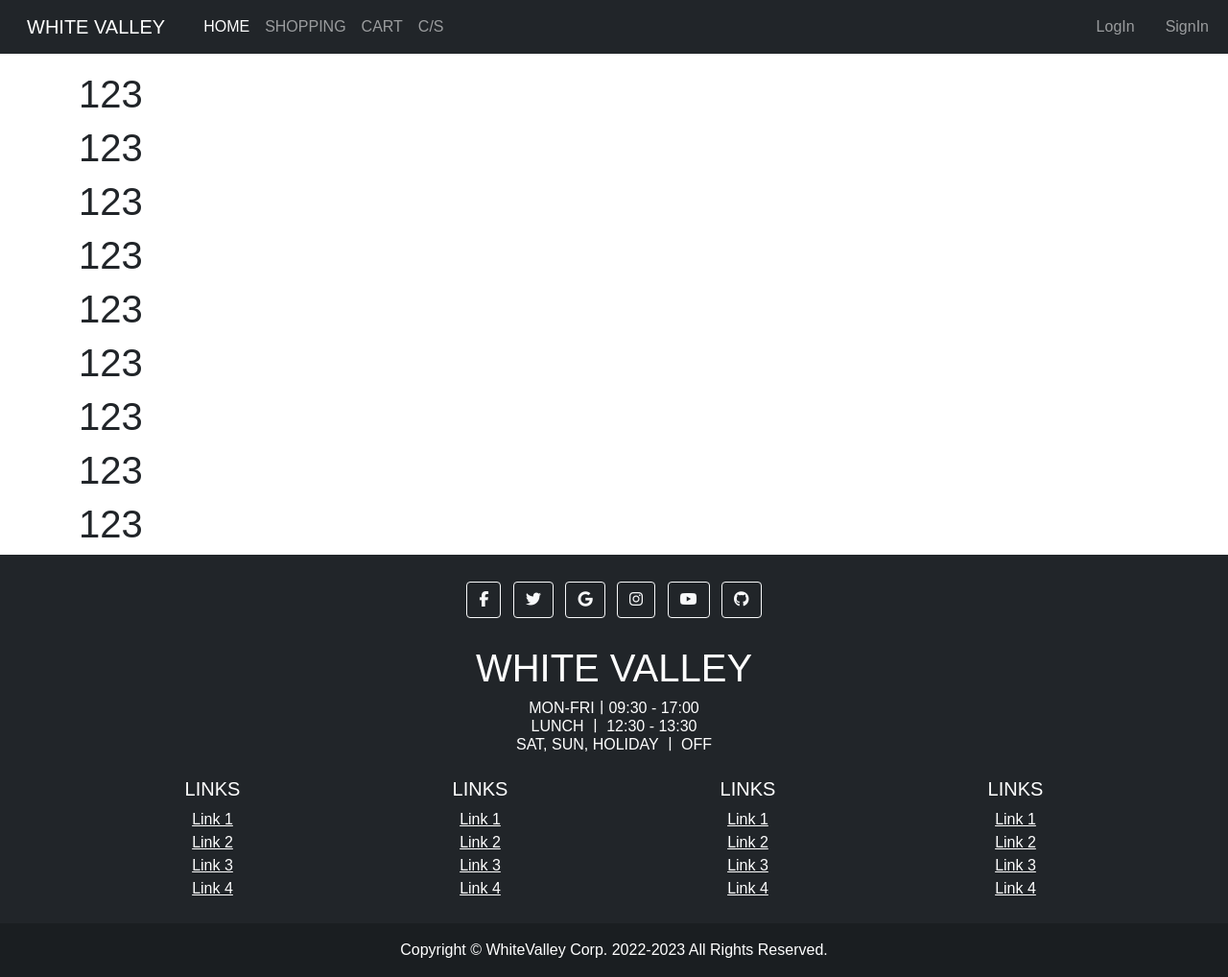
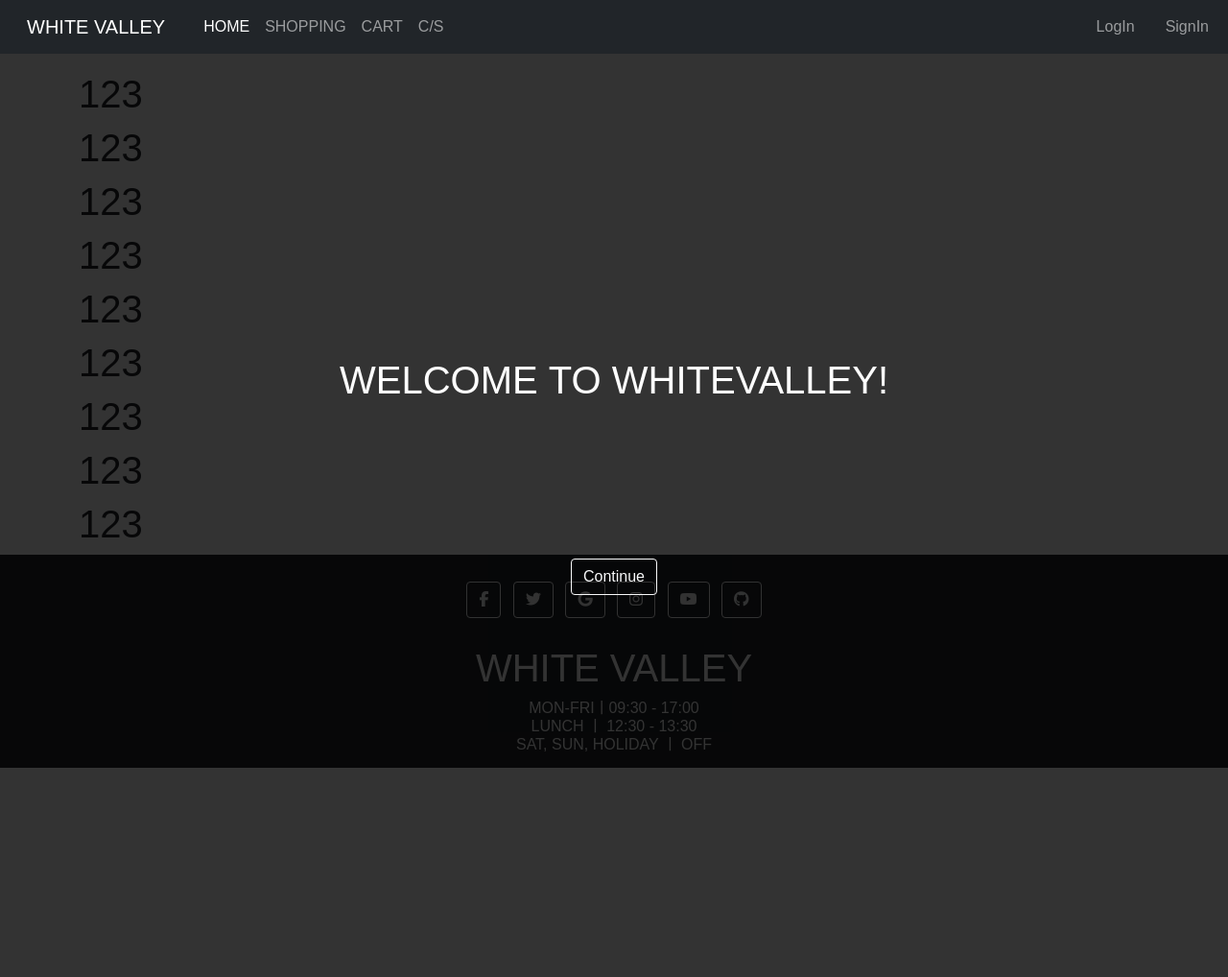
Before and after one commit to jeonghyeonkim1/WhiteValley, a Django app: page /whitevalley/ in a window 1280 px wide. Shown: the whole page at 96% size. After the commit the page ends 800 px from the top, so only its background shows below. Run offline with Django 3.2, Linux system fonts and the light colour scheme; some libraries are stand-ins or nearby versions.

Commit message:
jh#0327_02
1. home.js
=> home start effect 추가
2. css 적용되지 않는 현상 수정
3. block명 변경
=> style -> attachment

```diff
--- a/shop/templates/base.html
+++ b/shop/templates/base.html
@@ -5,17 +5,15 @@
     <meta charset="utf-8">
     <meta name="viewport" content="width=device-width, initial-scale=1">
     <link href="{% static 'css/bootstrap.min.css' %}" rel="stylesheet">
+    <link rel="stylesheet" href="{% static 'css/base.css' %}">
     <script src="{% static 'js/bootstrap.bundle.min.js' %}"></script>
     <script src="https://ajax.googleapis.com/ajax/libs/jquery/3.6.0/jquery.min.js"></script>
     <script src="https://kit.fontawesome.com/7460690a88.js" crossorigin="anonymous"></script>
     <title>WHITE VALLEY</title>
-    {% block style %}
-        <!-- css 파일 => static/css 밑에 만들기, home.html 참고 -->
+    {% block attachment %}
+        <!-- 원하는 js, css 파일 -->
     {% endblock %}
-    <link rel="stylesheet" href="{% static 'css/base.css' %}">
 </head>
-<script>
-</script>
 <body>
     <nav class="navbar navbar-expand-lg navbar-dark bg-dark fixed-top">
         <div class="container-fluid">
--- a/shop/templates/home.html
+++ b/shop/templates/home.html
@@ -1,11 +1,16 @@
 {% extends 'base.html' %}
 
-{% block style %}
+{% block attachment %}
     {% load static %}
-    <link rel="stylesheet" href="{% static 'css/home.css' %}">
+    <link rel="stylesheet" href="{% static 'css/home.css' %}?ver=1">
+    <script src="{% static 'js/home.js' %}"></script>
 {% endblock %}
 
 {% block contents %}
+    <div id="greet" class="text-white position-fixed d-flex flex-column justify-content-center align-items-center">
+        <h1 id="typing">WELCOME TO WHITEVALLEY!</h1>
+        <button class="btn btn-outline-light position-absolute">Continue</button>
+    </div>
     <h1>123</h1>
     <h1>123</h1>
     <h1>123</h1>
--- a/static/css/home.css
+++ b/static/css/home.css
@@ -0,0 +1,12 @@
+#greet {
+    left: 0;
+    right: 0;
+    top: 0;
+    bottom: 0;
+    background-color: rgba(0, 0, 0, 0.8);
+    opacity: 0;
+}
+
+#greet button {
+    bottom: 180px;
+}
--- /dev/null
+++ b/static/js/home.js
@@ -0,0 +1,32 @@
+$(function () {
+    $("#greet h1").hide();
+    $("#greet button").hide();
+    $("#greet").animate({ opacity: 1 }, 'slow', function () {
+        $("#greet h1").show();
+        var $typing = $("#typing");
+        var text = $typing.text();
+        $typing.html("");
+        var chars = text.split("");
+        chars.forEach(function (item) {
+            item = (item == " ") ? "&nbsp" : item;
+
+            $("<span></span>").html(item).appendTo($typing);
+        });
+        var $caret = $("<span></span>").attr("id", "caret").css({
+            width: "0.4em",
+        }).appendTo($typing);
+        var delayStart = 600;
+        var speed = 120;
+        $typing.children(":not(#caret)").hide().each(function (index) {
+            var delay = delayStart + speed * index;
+
+            $(this).delay(delay).show(10);
+        });
+    });
+    $("#greet button").delay(5000).fadeIn("slow");
+    $("#greet button").click(function () {
+        $("#greet").animate({ opacity: 0 }, 'slow', function () {
+            $("#greet").hide();
+        });
+    })
+})
```
Also changed, not shown: static/css/base.css (line endings or trailing spaces).
